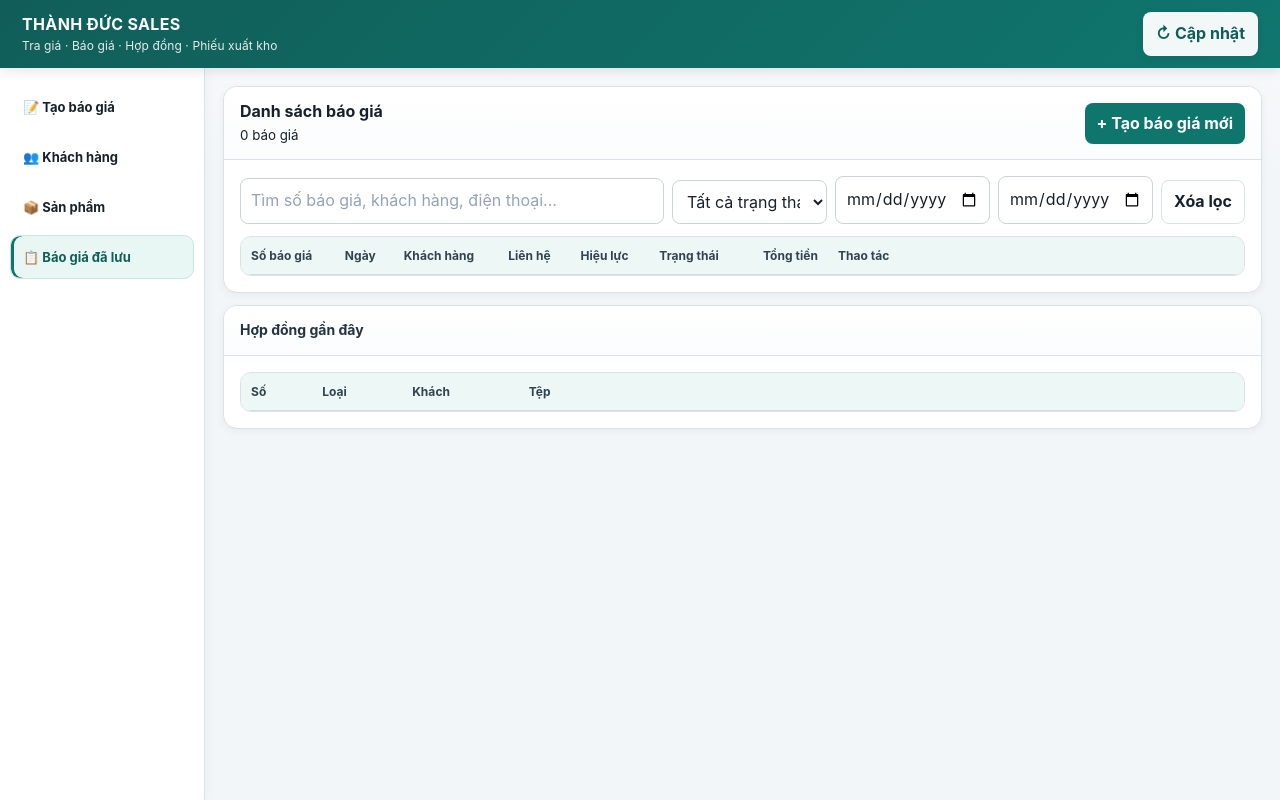
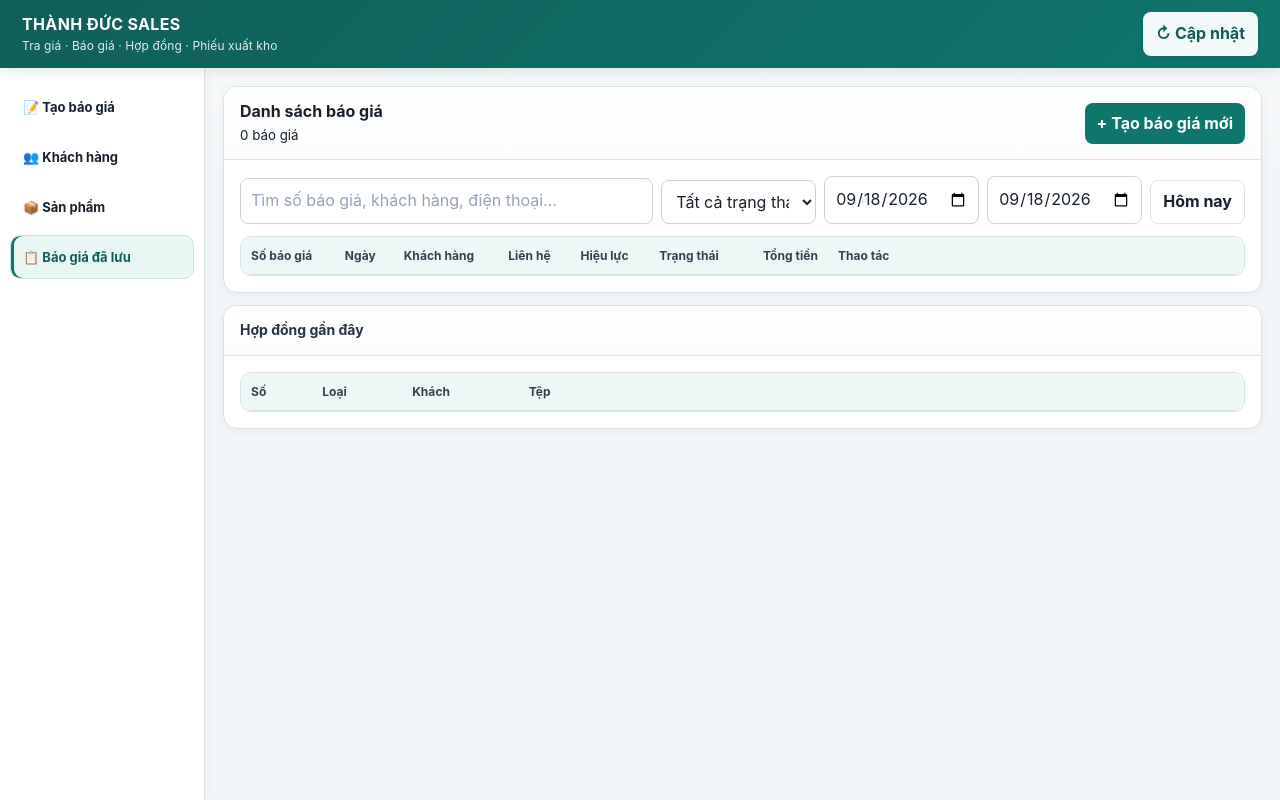
Before and after one commit to tinhocthanhduc-dotcom/SALE_THANHDUC, a plain HTML site: page Index.html in a window 1280 px wide. Both pictures are taken after a click on the button "📋 Báo giá đã lưu". Drawn offline with Linux system fonts and the light colour scheme.

Commit message:
Default quote history to current day

```diff
--- a/Index.html
+++ b/Index.html
@@ -673,7 +673,7 @@ tbody tr:last-child td{border-bottom:0}
 
           <input id="quoteFromDate" type="date" onchange="renderHistory()">
           <input id="quoteToDate" type="date" onchange="renderHistory()">
-          <button class="light" onclick="clearQuoteFilters()">Xóa lọc</button>
+          <button class="light" onclick="clearQuoteFilters()">Hôm nay</button>
         </div>
 
         <div class="table">
@@ -897,6 +897,27 @@ function normalizePhoneInput(input){
   return input.value;
 }
 
+function localTodayIso(){
+  const now=new Date();
+  const yyyy=now.getFullYear();
+  const mm=String(now.getMonth()+1).padStart(2,'0');
+  const dd=String(now.getDate()).padStart(2,'0');
+  return yyyy+'-'+mm+'-'+dd;
+}
+
+function setHistoryTodayFilter(force=false){
+  const from=document.getElementById('quoteFromDate');
+  const to=document.getElementById('quoteToDate');
+
+  if(!from||!to) return;
+
+  if(!force && (from.value||to.value)) return;
+
+  const today=localTodayIso();
+  from.value=today;
+  to.value=today;
+}
+
 function loadHistoryData(force=false){
   if(historyLoading) return;
 
@@ -944,6 +965,7 @@ function showPage(pageId){
     renderProducts();
     renderGroups();
   }else if(pageId==='history'){
+    setHistoryTodayFilter();
     loadHistoryData();
   }else if(pageId==='quote'){
     renderProductPicker();
@@ -2517,8 +2539,7 @@ function startNewQuote(){
 function clearQuoteFilters(){
   document.getElementById('quoteListSearch').value='';
   document.getElementById('quoteStatusFilter').value='';
-  document.getElementById('quoteFromDate').value='';
-  document.getElementById('quoteToDate').value='';
+  setHistoryTodayFilter(true);
   renderHistory();
 }
 
```
